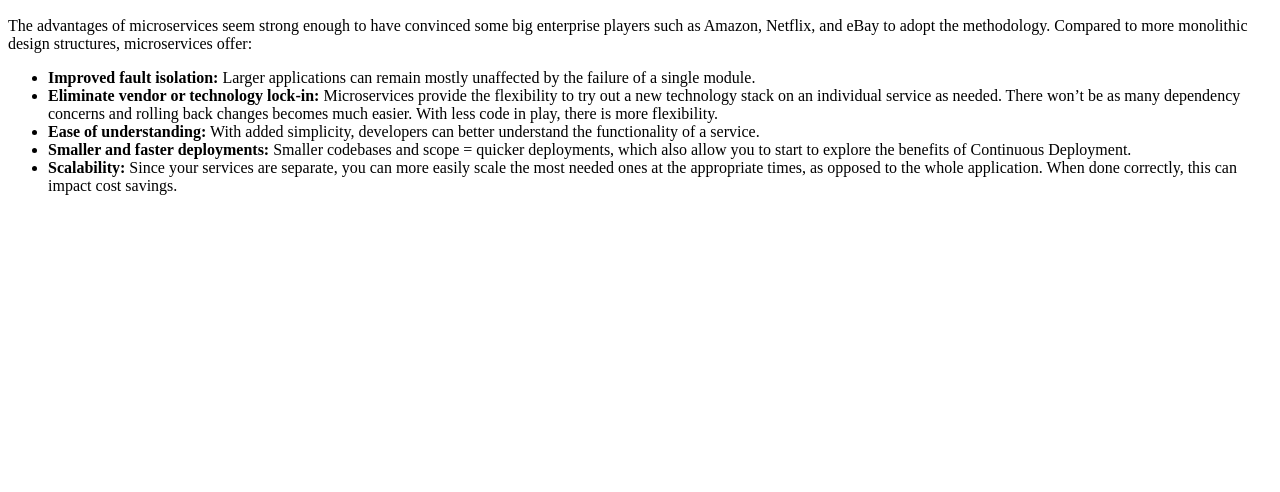
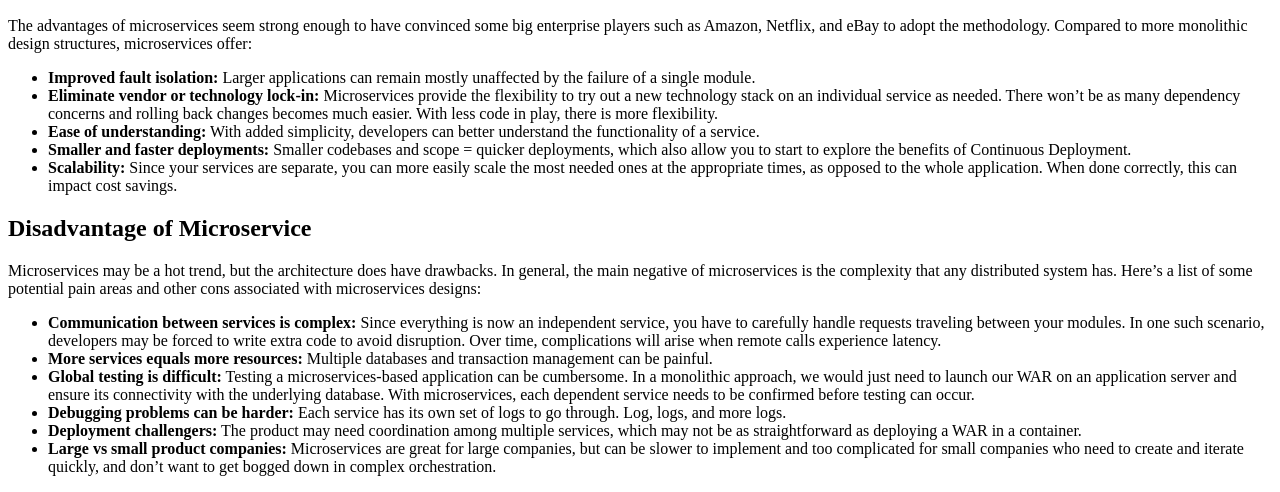
Before and after one commit to raohassan4212/Microservices, a plain HTML site: page index.html in a window 1280 px wide. Shown: the part 3556-4048 px from the top of the page. Before the commit the page ends 3767 px from the top, so only its background shows below. Drawn offline with Linux system fonts and the light colour scheme.

Commit message:
add disadvantage of microservices

```diff
--- a/index.html
+++ b/index.html
@@ -99,5 +99,34 @@
                                  as opposed to the whole application. When done correctly, this can impact cost savings.</li>
                         </ul>
 
+                        <h2>Disadvantage of Microservice</h2>
+
+                        <p>Microservices may be a hot trend, but the architecture does have drawbacks. In general,
+                             the main negative of microservices is the complexity that any distributed system has.
+                              Here’s a list of some potential pain areas and other cons associated with microservices
+                               designs:</p>
+
+                               <ul>
+                                   <li><b>Communication between services is complex:</b> Since everything is now an independent
+                                        service, you have to carefully handle requests traveling between your modules.
+                                         In one such scenario, developers may be forced to write extra code to avoid
+                                          disruption. Over time, complications will arise when remote calls experience
+                                           latency.</li>
+                                   <li><b>More services equals more resources:</b> Multiple databases and transaction management can be painful.</li>
+                                   <li><b>Global testing is difficult:</b> Testing a microservices-based application can be
+                                        cumbersome. In a monolithic approach, we would just need to launch our WAR on
+                                         an application server and ensure its connectivity with the underlying database.
+                                          With microservices, each dependent service needs to be confirmed before testing
+                                           can occur.</li>
+                                   <li><b>Debugging problems can be harder:</b> Each service has its own set of logs to go through.
+                                        Log, logs, and more logs.</li>
+                                   <li><b>Deployment challengers:</b> The product may need coordination among multiple services,
+                                        which may not be as straightforward as deploying a WAR in a container.</li>
+                                   <li><b>Large vs small product companies:</b> Microservices are great for large companies,
+                                        but can be slower to implement and too complicated for small companies who
+                                         need to create and iterate quickly, and don’t want to get bogged down in
+                                          complex orchestration.</li>
+                               </ul>
+
 </body>
 </html>
```
